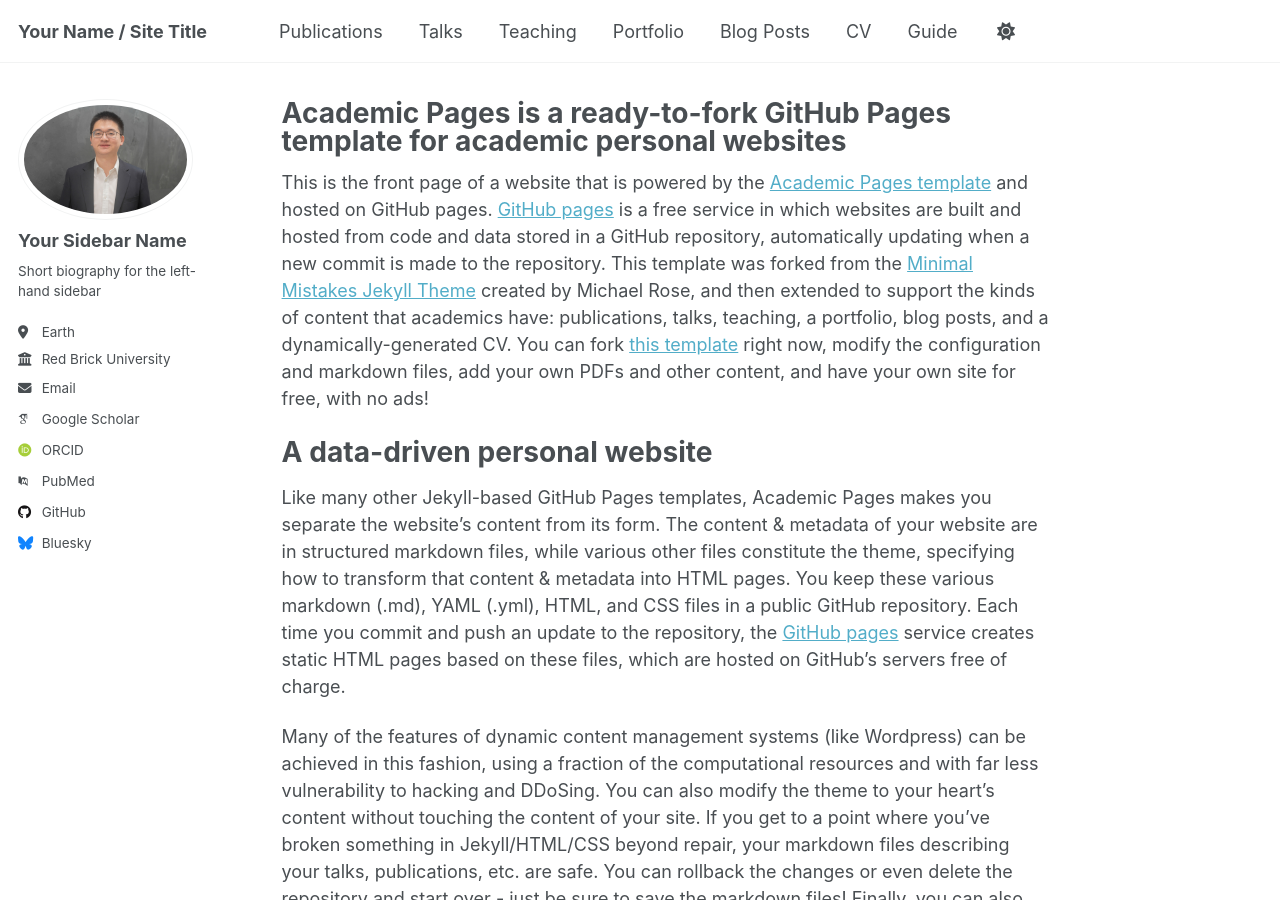
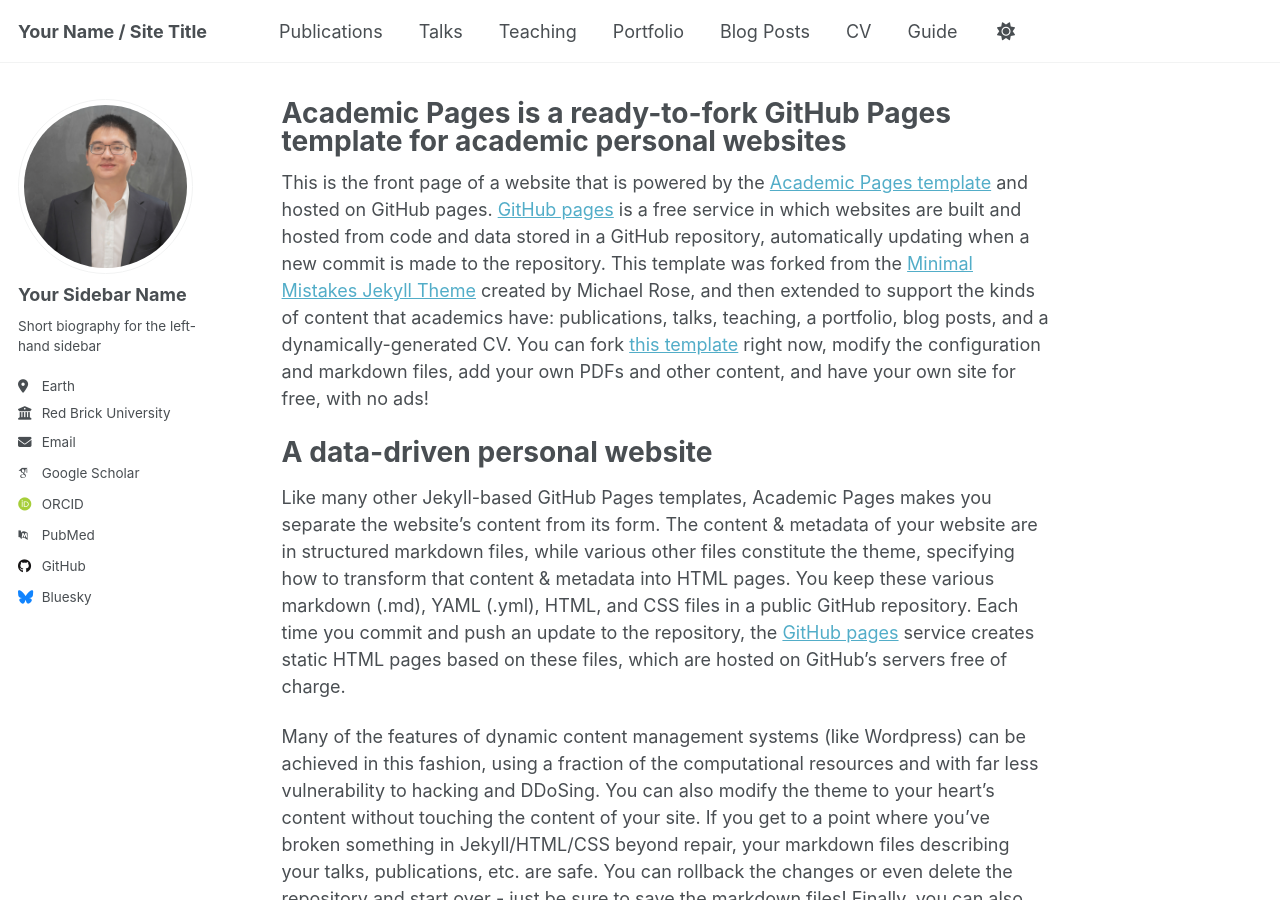
Before and after one commit to hwhsiu/hwhsiu.github.io, a Jekyll site: the page built from _pages/about.md, in a window 1280 px wide and 900 px high. Built offline with Jekyll 4.4.1, drawn with Linux system fonts in a browser that asks for light colours; some web fonts are replaced.

Commit message:
Update _config.yml

```diff
--- a/_config.yml
+++ b/_config.yml
@@ -22,7 +22,7 @@ repository               : "academicpages/academicpages.github.io"
 #               Additional customization can be done by editing /_includes/author-profile.html
 author:
   # Biographic information
-  avatar           : "Bio.jpg"
+  avatar           : "Bio.png"
   name             : "Your Sidebar Name"
   pronouns         : # example: "she/her"
   bio              : "Short biography for the left-hand sidebar"
```
